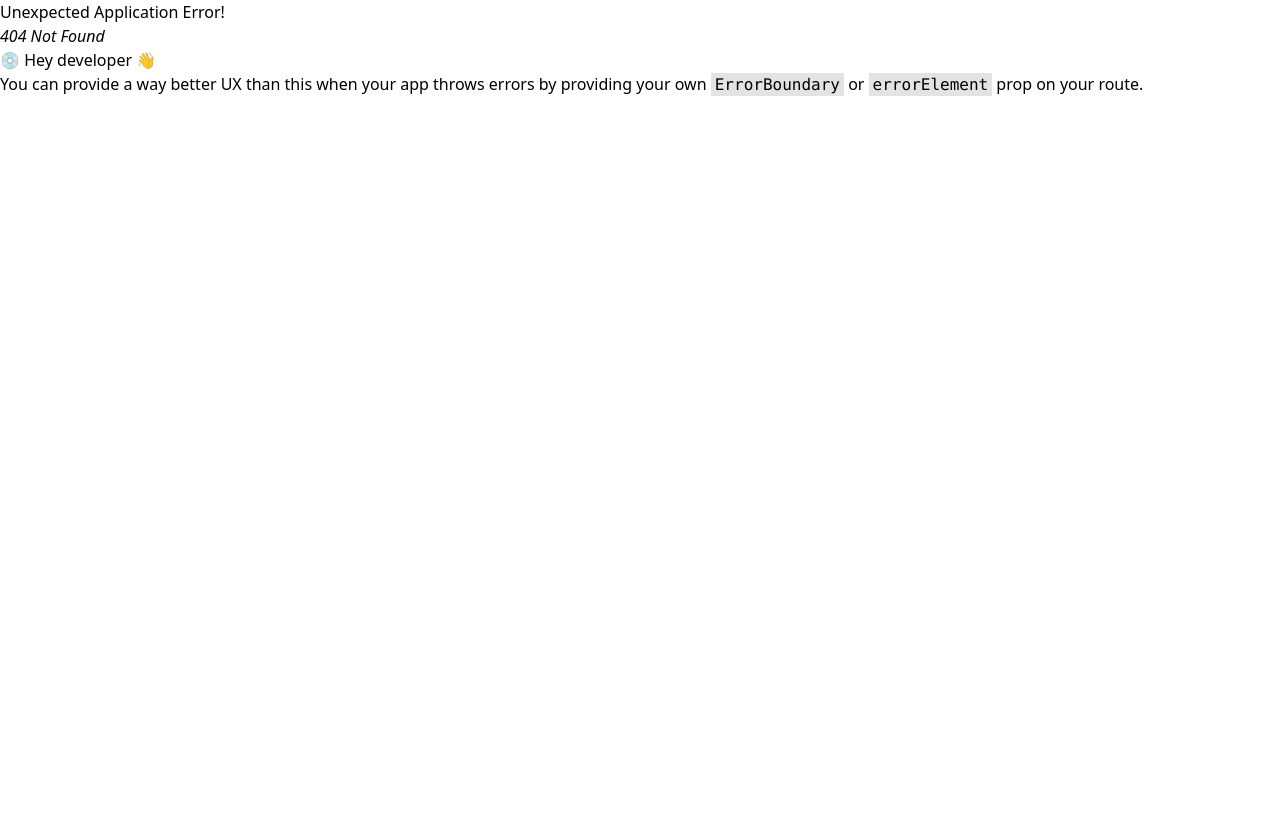
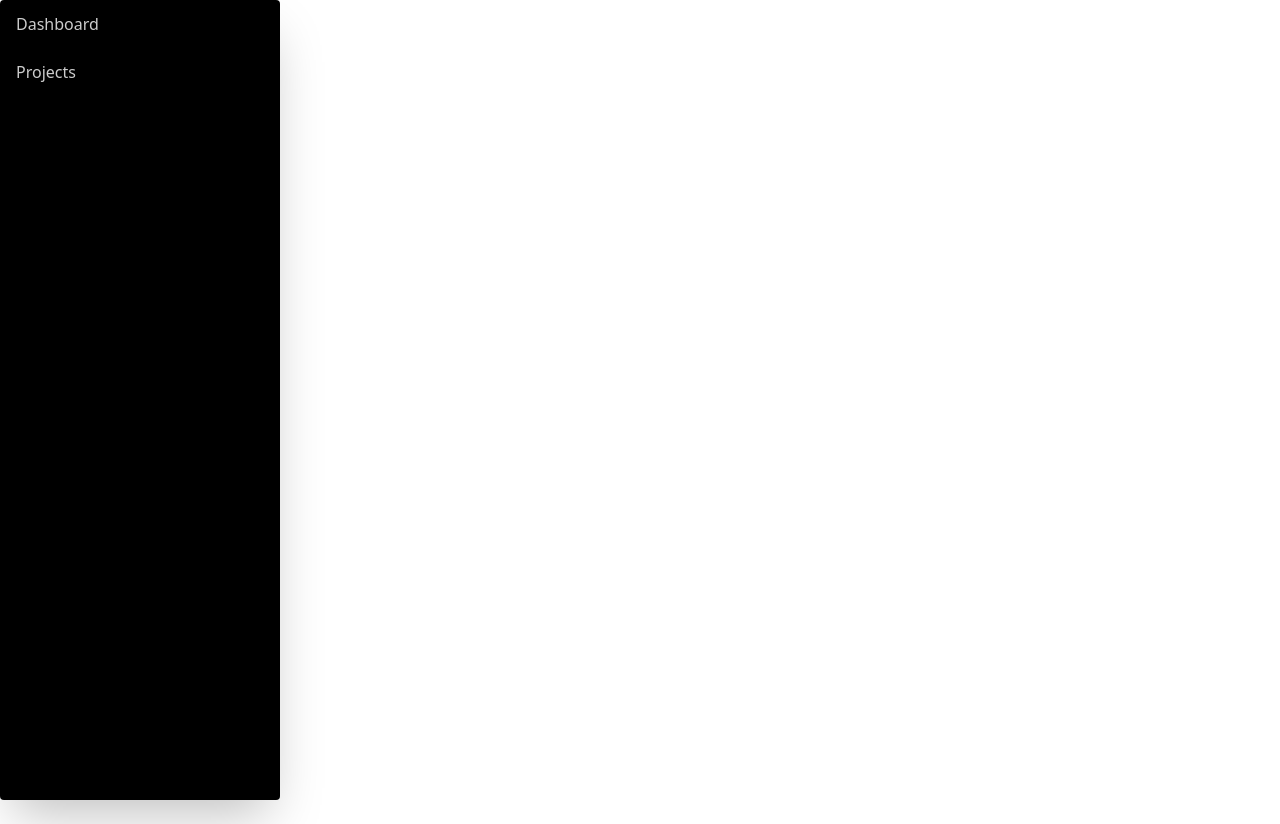
Before and after one commit to Deztini/Kanban-board, a React (Vite) app: page /projectpulse in a window 1280 px wide. Before the commit this address had no page. Before the commit the page ends 800 px from the top, so only its background shows below. Built offline with nearby package versions, Linux system fonts and the light colour scheme.

Commit message:
added routes for the dashboard page

```diff
--- a/package.json
+++ b/package.json
@@ -14,7 +14,7 @@
     "lucide-react": "^0.522.0",
     "react": "^19.1.0",
     "react-dom": "^19.1.0",
-    "react-router-dom": "^7.6.2",
+    "react-router-dom": "^7.7.0",
     "react-toastify": "^11.0.5",
     "tailwindcss": "^4.1.10"
   },
--- /dev/null
+++ b/src/components/Sidebar.tsx
@@ -0,0 +1,33 @@
+import type { FC } from "react";
+import { NavLink } from "react-router-dom";
+
+const Sidebar: FC = () => {
+  const navItems = [
+    { path: "/projectpulse/dashboard", label: "Dashboard" },
+    { path: "projectpulse/projects", label: "Projects" },
+  ];
+
+  return (
+    <div className="w-[280px] bg-black shadow-2xl flex-col h-screen text-white rounded">
+      <ul className="flex flex-col">
+        {navItems.map((items) => (
+          <NavLink
+            to={items.path}
+            key={items.label}
+            className={({ isActive }) =>
+              `px-4 py-3 block ${
+                isActive
+                  ? "bg-[#af74d7] rounded text-white font-semibold"
+                  : "text-[#ccc] hover:text-white hover:bg-[#1a1a1a]"
+              }`
+            }
+          >
+            <span>{items.label}</span>
+          </NavLink>
+        ))}
+      </ul>
+    </div>
+  );
+};
+
+export default Sidebar;
--- /dev/null
+++ b/src/pages/Dashboard.tsx
@@ -0,0 +1,7 @@
+import type { FC } from "react";
+
+const Dashboard: FC = () => {
+    return <div></div>
+};
+
+export default Dashboard;
--- a/src/pages/Home.tsx
+++ b/src/pages/Home.tsx
@@ -8,6 +8,7 @@ import {
 } from "lucide-react";
 import { useNavigate } from "react-router-dom";
 import homeImg from "../assets/home-image-removebg-preview.png";
+import logo from "../assets/projectpulselogo.png";
 import FeatureCard from "../components/FeatureCard";
 
 const featureData = [
@@ -44,7 +45,12 @@ const featureData = [
 const Home: FC = () => {
   const navigate = useNavigate();
   return (
-    <div className="bg-black px-4 py-20 pb-8 min-h-screen">
+    <div className="bg-black  min-h-screen">
+      <header className="w-full flex items-start justify-start">
+        <img className="w-40 h-auto" src={logo} alt="" />
+      </header>
+
+      <div className="px-4 py-20 pb-8">
         <div className=" flex flex-col justify-center items-center  mb-12">
           <h1 className="text-7xl font-bold text-[#af74d7] mb-8 text-shadow-sm text-shadow-[#af74d7]">
             Your Projects, Simplified.
@@ -120,6 +126,7 @@ const Home: FC = () => {
           &copy; 2025 Project Pulse
         </footer>
       </div>
+    </div>
   );
 };
 
--- a/src/pages/Login.tsx
+++ b/src/pages/Login.tsx
@@ -37,7 +37,7 @@ const Login: FC = () => {
       toast.success("Login Successful");
 
       setTimeout(() => {
-        navigate("/board");
+        navigate("/projectpulse/dashboard");
       }, 2000);
     } else {
       toast.error(data.message);
@@ -77,7 +77,7 @@ const Login: FC = () => {
 
             <button
               className="bg-[#af74d7] w-80 h-10 px-4 py-2 rounded cursor-pointer mt-4 mb-6 hover:bg-[#944fc5]"
-              onClick={() => navigate("/board")}
+              onClick={() => navigate("/projectpulse/dashboard")}
             >
               Login
             </button>
--- /dev/null
+++ b/src/pages/Projects.tsx
@@ -0,0 +1,7 @@
+import type { FC } from "react";
+
+const ProjectsPage: FC = () => {
+    return <div></div>
+};
+
+export default ProjectsPage;
--- /dev/null
+++ b/src/pages/Root.tsx
@@ -0,0 +1,16 @@
+import type { FC } from "react";
+import Sidebar from "../components/Sidebar";
+import { Outlet } from "react-router-dom";
+
+const RootLayout: FC = () => {
+  return (
+    <div className="flex flex-col gap-6">
+      <Sidebar />
+      <main>
+        <Outlet />
+      </main>
+    </div>
+  );
+};
+
+export default RootLayout;
```
Also changed, not shown: src/App.tsx (+17 -0 lines), src/assets/projectpulselogo.png (added), 1 other file (tests, documents, lock files or other folders). Lines whose indentation alone changed are shown as unchanged.
